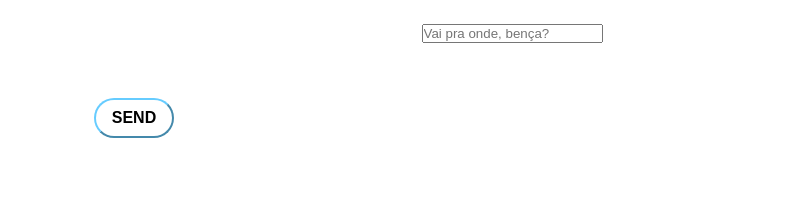
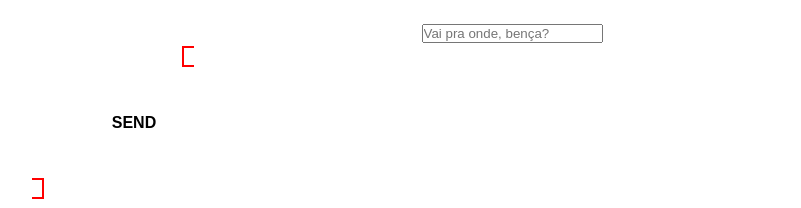
Before and after one commit to binidj/Hackapet-2019---Grupo-5, a plain HTML site: page search.html in a window 1280 px wide. Shown: the part 592-800 px from the top of the page, without its empty margins (128-929 px from the left). Drawn offline with Linux system fonts and the light colour scheme.

Commit message:
botao da search.html feito

```diff
--- a/CSS/results.css
+++ b/CSS/results.css
@@ -83,7 +83,7 @@ body{
     overflow: hidden;
 }
 
-.btn > input {
+.btn > p {
     text-align: center;
     text-transform: uppercase;
     color: black;
--- a/CSS/style1.css
+++ b/CSS/style1.css
@@ -37,22 +37,7 @@ img{
     width: 80px;
 }
 input[type=submit]{
-    width: 80px;
-    height: 40px;
-    background: white;
-    border-radius: 50px;
-    border-color: #6cf;
-    cursor: pointer;
-    padding: 8px;
-    outline: none;
-    font-size: 14px;
-    margin-left: auto;
-    margin-right: auto;
-    display : block;
-
-
-    -webkit-transition-duration: 0.4s; /* Safari */
-    transition-duration: 0.4;
+    text-decoration: none;
 }
 
 
@@ -78,6 +63,7 @@ input[type=text]{
     top: 50%;
     left: 50%;
     transform: translate(-50%, -50%);
+    border: red 2px solid;
 }
 .btn{
     width: 200px;
--- a/search.html
+++ b/search.html
@@ -78,7 +78,7 @@
                         </div>
                         <div class="wrapper">
                             <div class="btn btn-d">
-                                <input onclick="doSearch(event)" type="submit" value="Send" />
+                                <p><a onclick="doSearch(event)" type="submit" value="send">Send</a></p>
                             </div>
                         </div>
                 </form>
```
